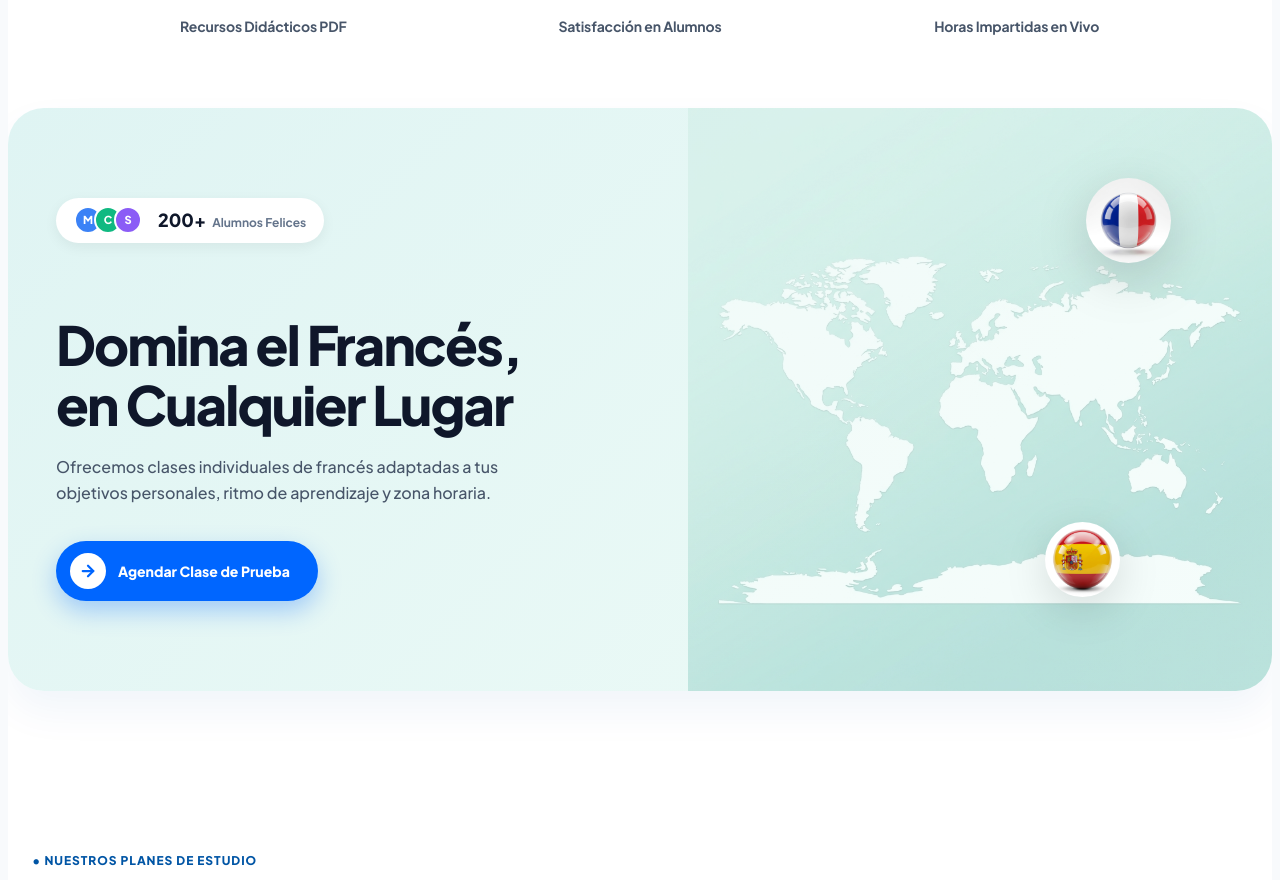
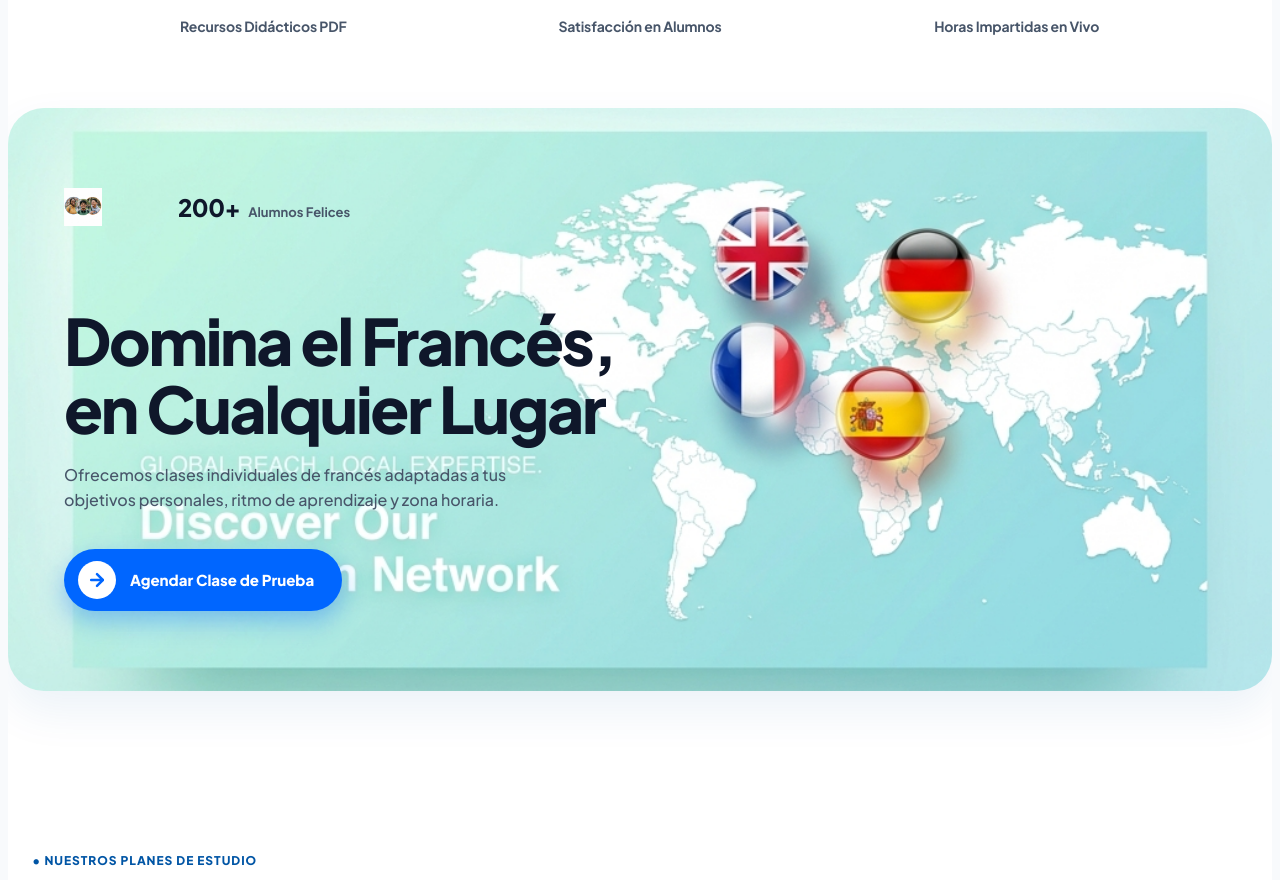
Before and after one commit to billysamov/proyecto-florentin, a Next.js app: page /v2 in a window 1280 px wide. Shown: the part 2642-3522 px from the top of the page. Built offline with nearby package versions, Linux system fonts and the light colour scheme; no server answers; the database is empty; a web font is replaced by a local one.

Commit message:
feat: replace section 8 map banner with custom full HD background image (map_banner_full_bg.png) featuring floating 3D flag orbs and real student avatars stack to match mockup 1:1

```diff
--- a/src/app/v2/page.tsx
+++ b/src/app/v2/page.tsx
@@ -694,79 +694,48 @@ export default function LandingV2Replica() {
         </div>
       </section>
 
-      {/* 8. "Master Any Language, Anywhere" Banner (Mapa Vectorial & Esferas 3D de Banderas Réplica 1:1) */}
+      {/* 8. "Master Any Language, Anywhere" Banner (Fondo HD Completo Mapa + Esferas 3D Réplica Exacta 1:1) */}
       <section style={{
-        background: "linear-gradient(135deg, #dff4f3 0%, #eefbf7 100%)",
-        padding: "90px 48px",
+        backgroundImage: "url(/map_banner_full_bg.png)",
+        backgroundSize: "cover",
+        backgroundPosition: "center right",
+        backgroundColor: "#dff4f3",
+        padding: "80px 56px",
         borderRadius: "36px",
         maxWidth: "1280px",
         margin: "0 auto 80px",
         position: "relative",
         overflow: "hidden",
-        boxShadow: "0 20px 40px rgba(0, 85, 165, 0.06)"
+        boxShadow: "0 20px 45px rgba(0, 85, 165, 0.08)",
+        minHeight: "460px",
+        display: "flex",
+        alignItems: "center"
       }}>
 
-        {/* Fondo del Mapa Mundi Vectorial */}
-        <div style={{
-          position: "absolute",
-          top: 0,
-          right: 0,
-          bottom: 0,
-          left: "30%",
-          opacity: 0.45,
-          pointerEvents: "none",
-          zIndex: 1
-        }}>
-          <Image
-            src="/world_map_vector.png"
-            alt="World Map Background"
-            fill
-            style={{ objectFit: "contain", objectPosition: "right center" }}
-          />
-        </div>
+        <div style={{ position: "relative", zIndex: 5, maxWidth: "620px" }}>
 
-        {/* Esferas 3D Brillantes de Banderas Flotantes */}
-        <div style={{ position: "absolute", top: "12%", right: "8%", zIndex: 3 }} className="animate-bounce hidden md:block">
-          <Image
-            src="/flag_orb_france.png"
-            alt="Bandera de Francia 3D"
-            width={85}
-            height={85}
-            style={{ filter: "drop-shadow(0 15px 25px rgba(0,0,0,0.15))", borderRadius: "50%" }}
-          />
-        </div>
-
-        <div style={{ position: "absolute", bottom: "15%", right: "12%", zIndex: 3 }} className="hidden md:block">
-          <Image
-            src="/flag_orb_spain.png"
-            alt="Bandera de España 3D"
-            width={75}
-            height={75}
-            style={{ filter: "drop-shadow(0 12px 20px rgba(0,0,0,0.12))", borderRadius: "50%" }}
-          />
-        </div>
-
-        <div style={{ position: "relative", zIndex: 5, maxWidth: "600px" }}>
-
-          {/* Badge de Alumnos con Avatares */}
-          <div style={{ display: "inline-flex", alignItems: "center", gap: "12px", padding: "8px 18px", borderRadius: "30px", backgroundColor: "#ffffff", boxShadow: "0 4px 14px rgba(0,0,0,0.06)", marginBottom: "28px" }}>
-            <div style={{ display: "flex", alignItems: "center", marginRight: "4px" }}>
-              <div style={{ width: "28px", height: "28px", borderRadius: "50%", backgroundColor: "#3b82f6", border: "2px solid #ffffff", display: "flex", alignItems: "center", justifyContent: "center", color: "#ffffff", fontSize: "11px", fontWeight: 800 }}>M</div>
-              <div style={{ width: "28px", height: "28px", borderRadius: "50%", backgroundColor: "#10b981", border: "2px solid #ffffff", marginLeft: "-8px", display: "flex", alignItems: "center", justifyContent: "center", color: "#ffffff", fontSize: "11px", fontWeight: 800 }}>C</div>
-              <div style={{ width: "28px", height: "28px", borderRadius: "50%", backgroundColor: "#8b5cf6", border: "2px solid #ffffff", marginLeft: "-8px", display: "flex", alignItems: "center", justifyContent: "center", color: "#ffffff", fontSize: "11px", fontWeight: 800 }}>S</div>
+          {/* Badge de Alumnos con Stack de Fotos Reales */}
+          <div style={{ display: "inline-flex", alignItems: "center", gap: "14px", marginBottom: "28px" }}>
+            <div style={{ position: "relative", width: "100px", height: "38px" }}>
+              <Image
+                src="/student_stack.png"
+                alt="Alumnos de Francés"
+                fill
+                style={{ objectFit: "contain", objectPosition: "left center" }}
+              />
             </div>
             <div>
-              <span style={{ fontSize: "18px", fontWeight: 800, color: "#0f172a" }}>200+</span>
-              <span style={{ fontSize: "12px", color: "#64748b", fontWeight: 700, marginLeft: "6px" }}>Alumnos Felices</span>
+              <span style={{ fontSize: "24px", fontWeight: 800, color: "#0f172a", letterSpacing: "-0.02em" }}>200+</span>
+              <span style={{ fontSize: "13px", color: "#475569", fontWeight: 700, marginLeft: "8px" }}>Alumnos Felices</span>
             </div>
           </div>
 
           <h2 style={{
-            fontSize: "clamp(36px, 4.5vw, 54px)",
+            fontSize: "clamp(42px, 5.5vw, 64px)",
             fontWeight: 800,
             letterSpacing: "-0.035em",
             color: "#0f172a",
-            lineHeight: 1.1,
+            lineHeight: 1.05,
             marginBottom: "20px"
           }}>
             Domina el Francés, <br />
@@ -779,7 +748,7 @@ export default function LandingV2Replica() {
             color: "#475569",
             lineHeight: 1.6,
             marginBottom: "36px",
-            maxWidth: "460px"
+            maxWidth: "480px"
           }}>
             Ofrecemos clases individuales de francés adaptadas a tus objetivos personales, ritmo de aprendizaje y zona horaria.
           </p>
@@ -791,19 +760,19 @@ export default function LandingV2Replica() {
             style={{
               display: "inline-flex",
               alignItems: "center",
-              gap: "12px",
+              gap: "14px",
               padding: "12px 28px 12px 14px",
               borderRadius: "40px",
               backgroundColor: "#0066ff",
               color: "#ffffff",
-              fontSize: "14px",
+              fontSize: "15px",
               fontWeight: 800,
               textDecoration: "none",
-              boxShadow: "0 10px 25px rgba(0, 102, 255, 0.3)"
+              boxShadow: "0 10px 25px rgba(0, 102, 255, 0.35)"
             }}
           >
-            <div style={{ width: "36px", height: "36px", borderRadius: "50%", backgroundColor: "#ffffff", color: "#0066ff", display: "flex", alignItems: "center", justifyContent: "center" }}>
-              <ArrowRight size={18} strokeWidth={3} />
+            <div style={{ width: "38px", height: "38px", borderRadius: "50%", backgroundColor: "#ffffff", color: "#0066ff", display: "flex", alignItems: "center", justifyContent: "center" }}>
+              <ArrowRight size={20} strokeWidth={3} />
             </div>
             <span>Agendar Clase de Prueba</span>
           </a>
```
Also changed, not shown: public/map_banner_full_bg.png (added), public/student_stack.png (added).
